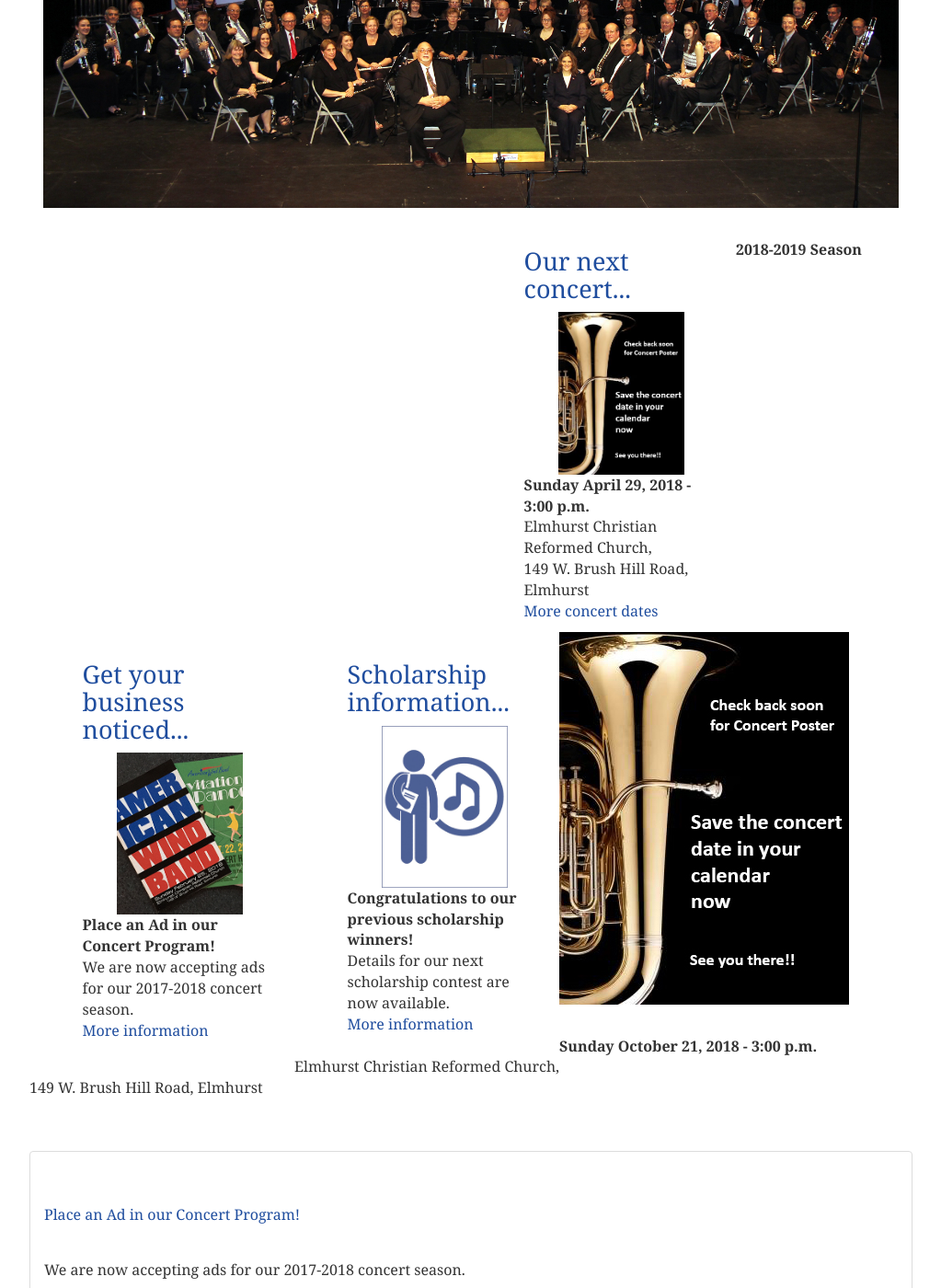
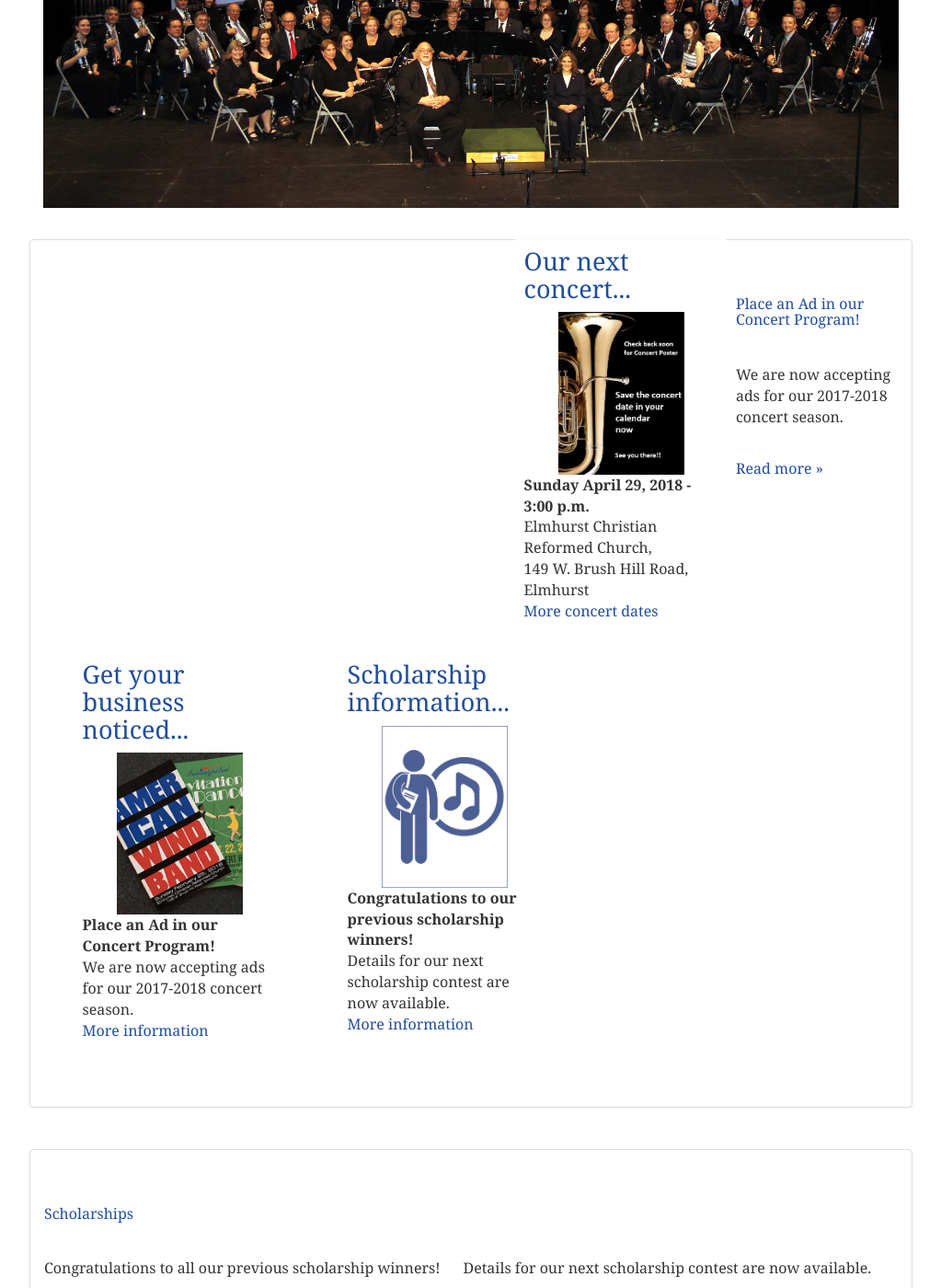
Before and after one commit to americanwindband/americanwindband.github.io, a Jekyll site: the page built from index.html, in a window 1280 px wide and 1400 px high, scrolled down 329 px. Shown: the whole window at 92% size, without its empty margins (128-1151 px from the left). Built offline with Jekyll 4.4.1, drawn with Linux system fonts in a browser that asks for light colours.

Commit message:
Update index.html

```diff
--- a/index.html
+++ b/index.html
@@ -47,11 +47,7 @@ layout: page-12
 		<a href="scholarships.html">More information</a>
   </p></div>
 
-                <ul class="list-unstyled">
-                    <li><strong>2018-2019 Season</strong>
-                    <br/><li><br /><br/><br><img class="img-responsive"src="images/awb-poster-coming-soon-01.jpg" width="315" height="405" alt=""/></li>
-                    </ul><strong>Sunday October 21, 2018 - 3:00 p.m.</strong><p>Elmhurst Christian Reformed Church,<br>
-      149 W. Brush Hill Road, Elmhurst<br>      <div class="fb-like" data-show-faces="false"></div>
+<div class="fb-like" data-show-faces="false"></div>
    <div class="panel panel-default">     <div class="panel-body">      <h3>Place an Ad in our Concert Program!</h3>      <p>We are now accepting ads for our 2017-2018 concert season.</p>
       <p><a href="sponsors.html#place-an-ad">Read more &raquo;</a>      </p>     </div>    </div>
     <div class="panel panel-default">     <div class="panel-body">      <h3>Scholarships</h3>      <p>Congratulations to all our previous scholarship winners!      Details for our next scholarship contest are now available.</p>
```
